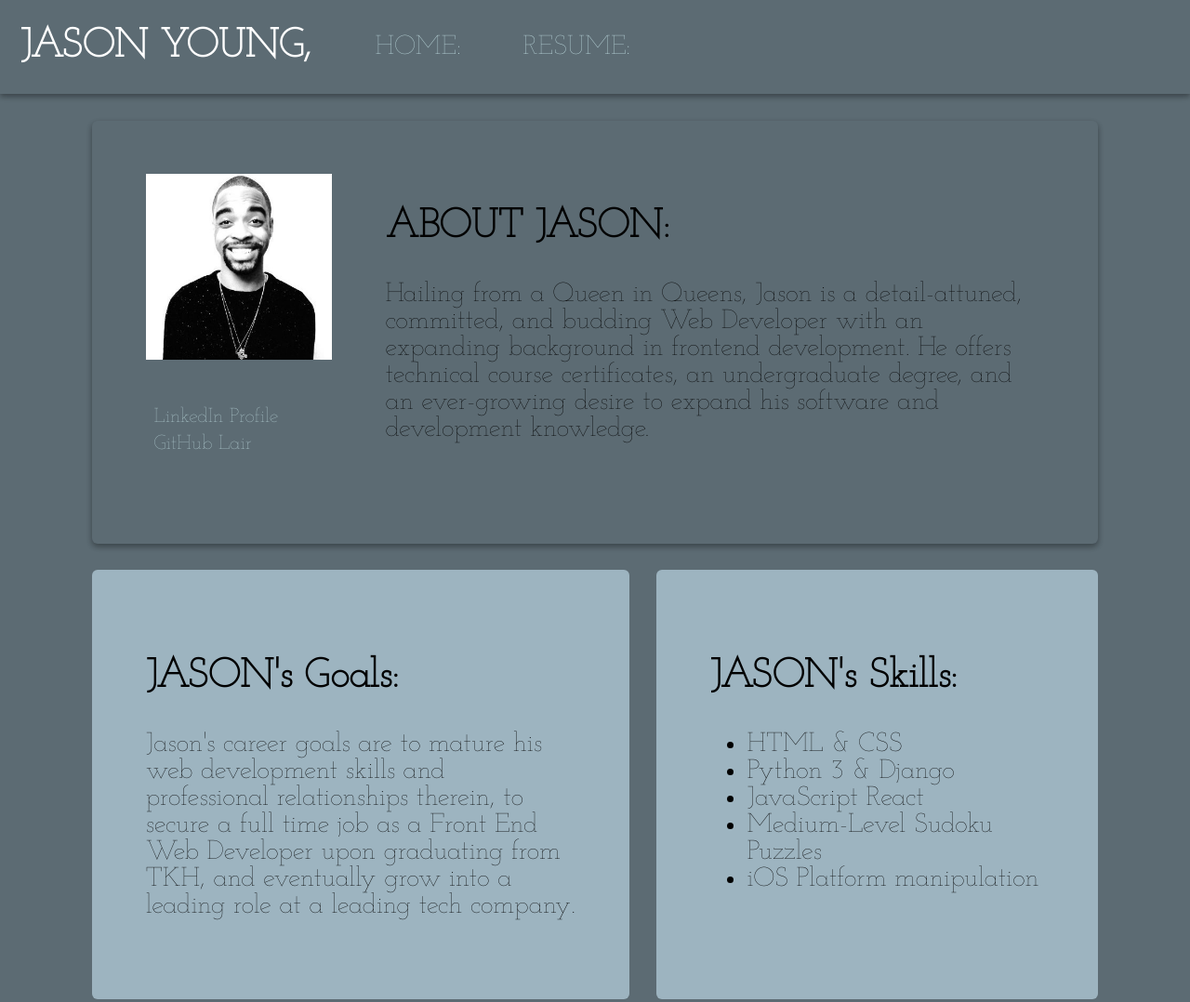
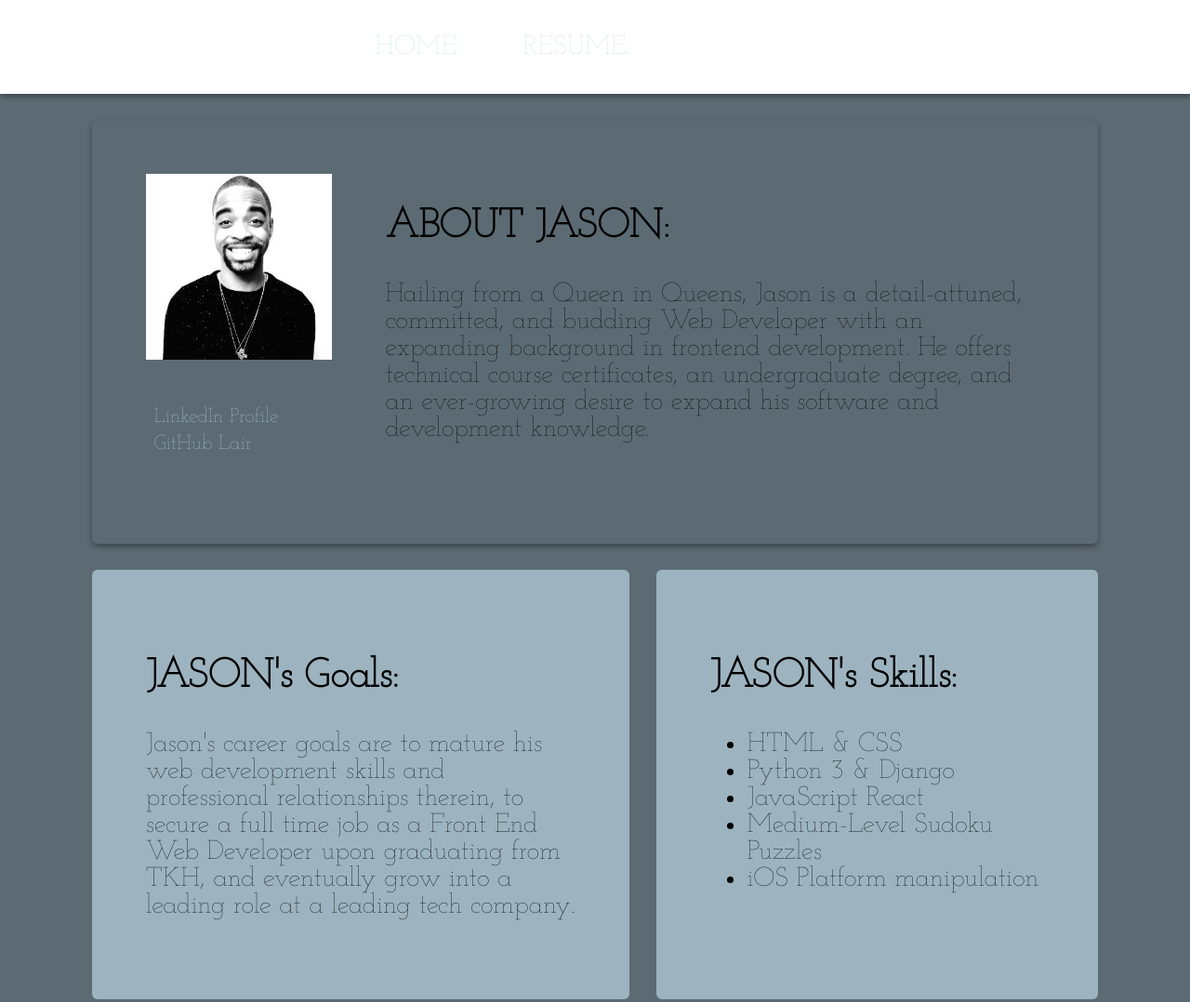
Before and after one commit to himslf/himslf.github.io, a plain HTML site: page index.html in a window 1280 px wide. Shown: the top 1078 px of the page at 93% size. Drawn offline with Linux system fonts and the light colour scheme.

Commit message:
reversion
...

```diff
--- a/style.css
+++ b/style.css
@@ -27,8 +27,7 @@ body{
 	flex-flow: wrap;
 	align-items: center;
 	list-style-type: none;
-	/* background-color: var(--fourthColor); */
-	background-color: linear-gradient(to right #c5b0ee, #244669);
+	background-color: white;
 	position: fixed;
 	top: 0;
 	color: var(--thirdColor);
```
